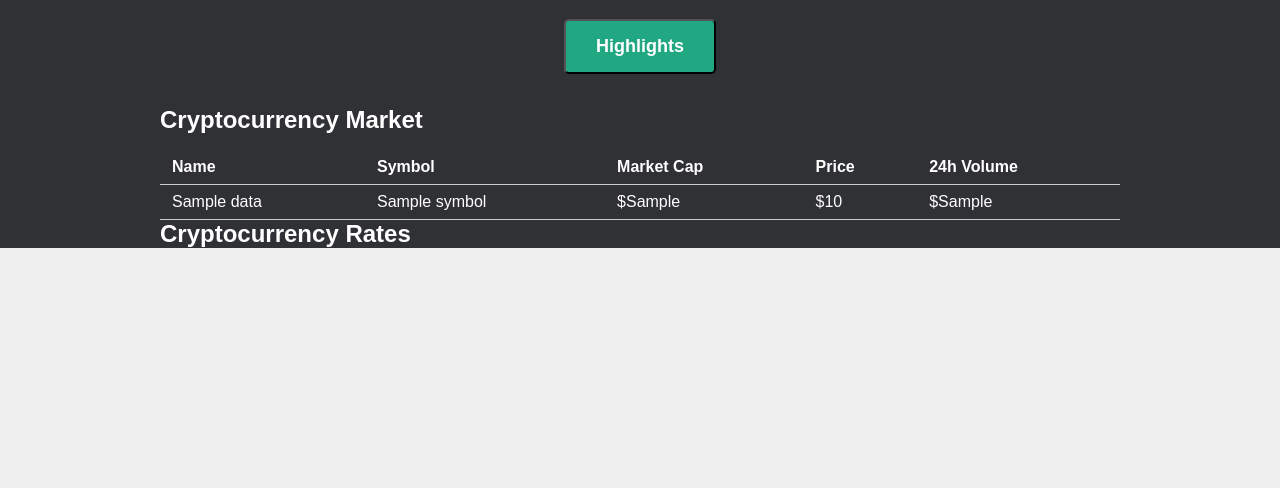
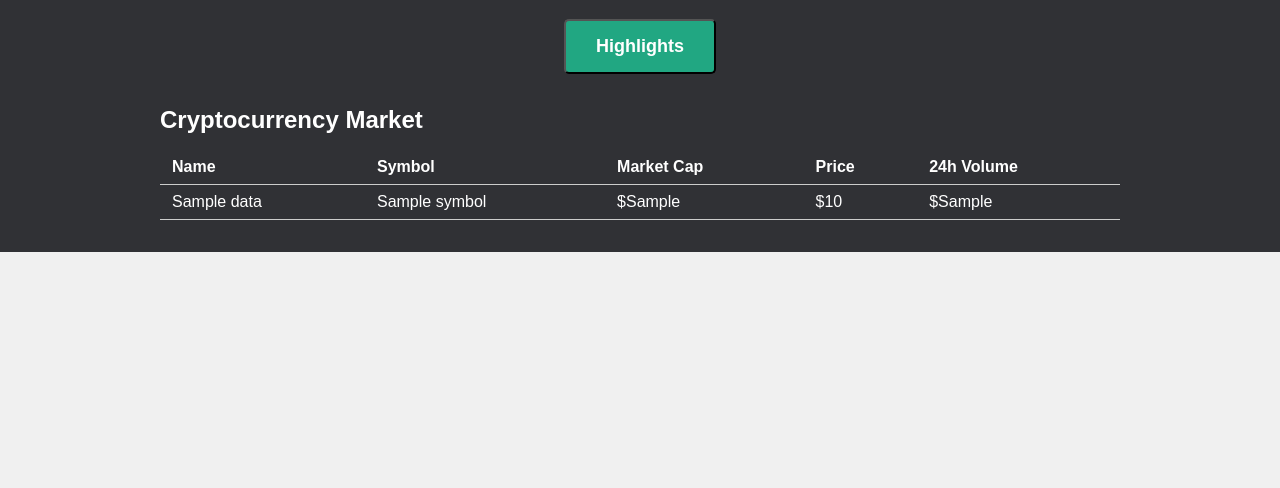
Before and after one commit to RH0IS/DIGIX, a Django app: page /home/ in a window 1280 px wide. Shown: the part 133-621 px from the top of the page. Run offline with Django 4.2, Linux system fonts and the light colour scheme; tables that the repository leaves empty hold one stand-in row (values such as "Sample post"); a database or web service that is not in the repository returns one stand-in record (values such as "Sample title"); data that the repository does not hold is empty.

Commit message:
Fahim | main | styled home page

```diff
--- a/coinmarketapp/static/coinmarketapp/styles.css
+++ b/coinmarketapp/static/coinmarketapp/styles.css
@@ -87,6 +87,7 @@ nav a {
 .crypto-list{
   align-items: center;
   width: 75%;
+  margin-bottom: 2rem;
 }
 
 .crypto-list h1 {
--- a/templates/coinmarketapp/crypto_list.html
+++ b/templates/coinmarketapp/crypto_list.html
@@ -36,14 +36,14 @@
                 </tr>
                 {% endfor %}
             </table>
-            <div class="crypto-rates">
-                <h2>Cryptocurrency Rates</h2>
-                <ul>
-                    {% for key, value in crypto_rates.items %}
-                    <li>{{ key }}: {{ value }}</li>
-                    {% endfor %}
-                </ul>
-            </div>
+<!--            <div class="crypto-rates">-->
+<!--                <h2>Cryptocurrency Rates</h2>-->
+<!--                <ul>-->
+<!--                    {% for key, value in crypto_rates.items %}-->
+<!--                    <li>{{ key }}: {{ value }}</li>-->
+<!--                    {% endfor %}-->
+<!--                </ul>-->
+<!--            </div>-->
         </div>
     </section>
 {% endblock %}
```
